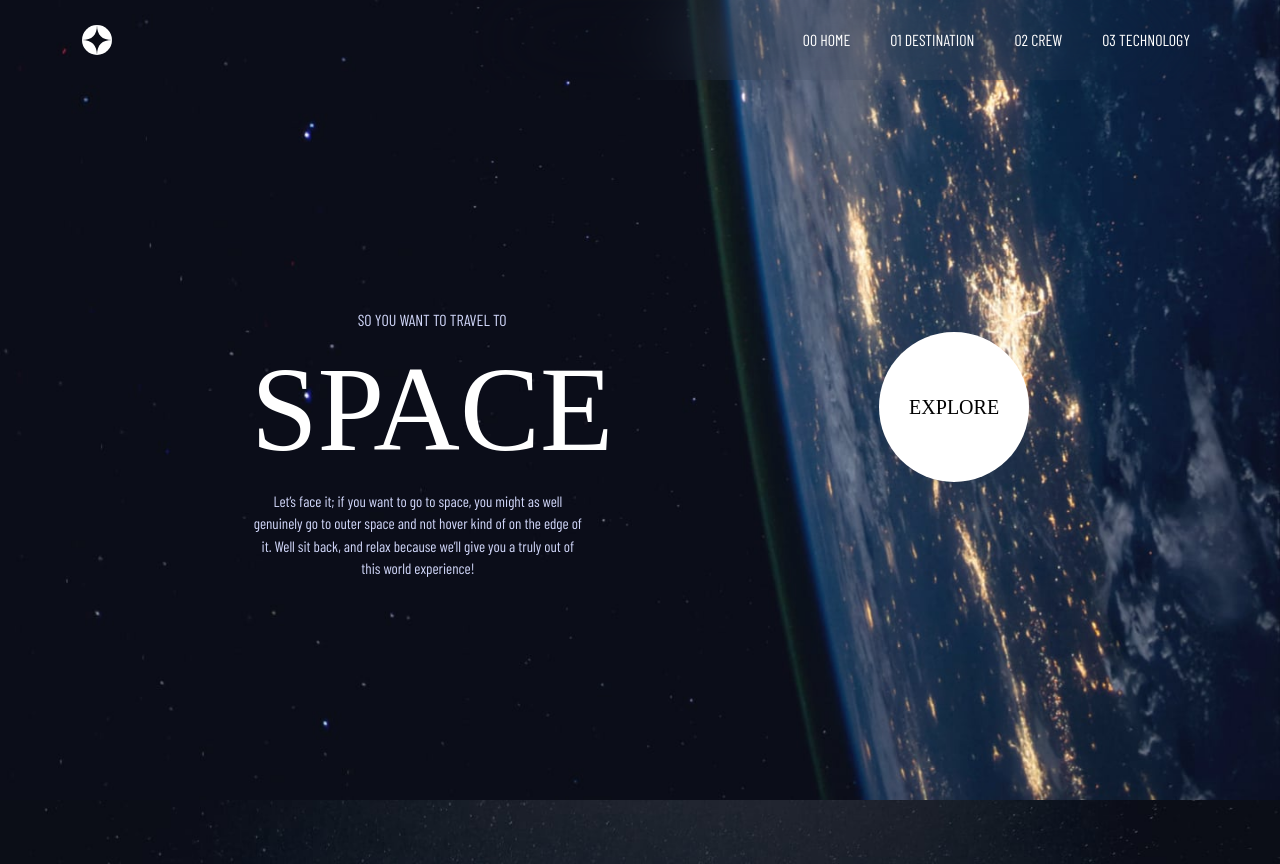
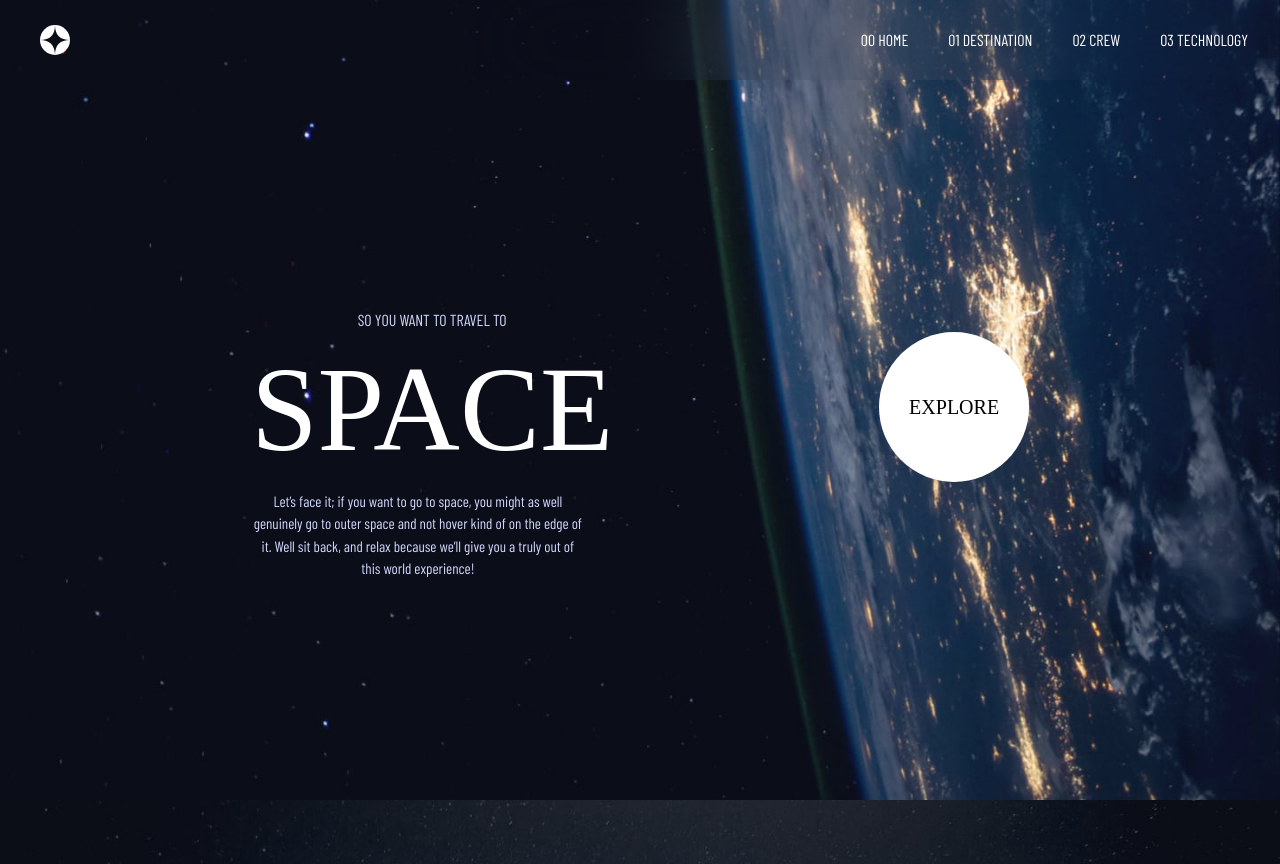
Before and after one commit to johnnycrisp/space-website, a React (Create React App) app: page / in a window 1280 px wide. Shown: the top 864 px of the page. Built offline with nearby package versions, Linux system fonts and the light colour scheme; a web font is replaced by a local one.

Commit message:
add navbar styling

```diff
--- a/src/App.js
+++ b/src/App.js
@@ -81,7 +81,7 @@ const PLANETS = [
 
   const TECH = [
     {
-      name: 'LAUNCH VEHICLE',
+      name: 'WEB-X ROCKET',
       text: `A launch vehicle or carrier rocket is a rocket-propelled vehicle used to carry a payload from Earth's surface to space, usually to Earth orbit or beyond. Our WEB-X carrier rocket is the most powerful in operation. Standing 150 metres tall, it's quite an awe-inspiring sight on the launch pad!`,
       imgL: IMG1L,
       imgP: IMG1P
--- a/src/components/Nav/Nav.jsx
+++ b/src/components/Nav/Nav.jsx
@@ -12,7 +12,7 @@ function OffcanvasExample() {
     <>
       {['sm'].map((expand) => (
         <Navbar fixed="top" key={expand} bg="transparent" expand={expand} className="navbar-dark mb-3">
-          <Container>
+          <Container fluid>
             <Navbar.Brand href="#home">
             <div className="logo__container">
                 <img
--- a/src/components/Nav/nav.scss
+++ b/src/components/Nav/nav.scss
@@ -51,6 +51,7 @@ nav {
             .container-fluid {
                 padding-left: 24px;
                 padding-right: 0;
+                margin-top: 0;
 
             }
         }
@@ -58,6 +59,10 @@ nav {
 #offcanvasNavbar-expand-sm {
         max-width: 65%;
         backdrop-filter: blur(50px);
+
+        & .nav__link:last-child {
+                padding-right: 2rem;
+            }
     }
 
 
@@ -73,12 +78,15 @@ nav {
     margin-bottom: 12px;
     display: flex;
     align-items: center;
-}
+
+
+
         .nav__link {
 
                 //  position: relative;
                 color: $color-white;
+
             }
-
+}
 
 }
```
